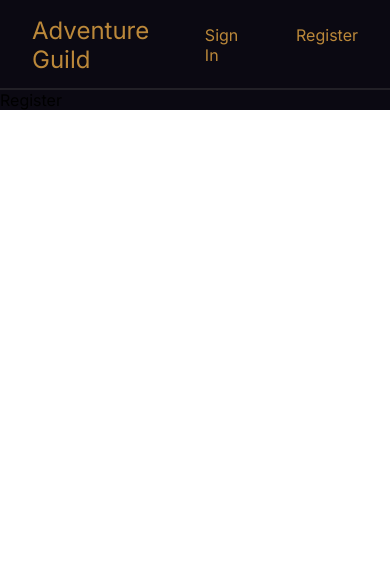
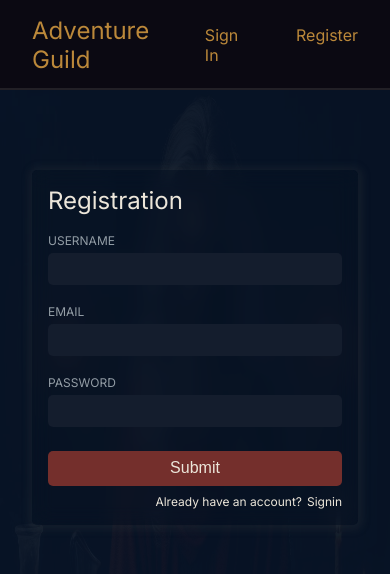
Before and after one commit to dreamlabo/adventureguild, a Next.js app: page /register in a window 390 px wide. Shown: the top 574 px of the page. Built offline with nearby package versions, Linux system fonts and the light colour scheme.

Commit message:
Registration UI styling implemented.

```diff
--- a/src/app/globals.css
+++ b/src/app/globals.css
@@ -9,6 +9,8 @@
 :root {
   --clr-accent-primary: #BB883A;
   --clr-header: #0B0912;
+
+  --clr-background-registration: #081325;
 }
 
 li {
@@ -21,11 +23,11 @@ li {
   margin: 0 auto;
 }
 
-.page-wrapper {
+/* .page-wrapper {
   background: #0B0912;
   width: 100%;
   margin: 0 auto;
-}
+} */
 
 /* .header-wrapper--main {
   display: flex;
@@ -50,3 +52,247 @@ li {
   font-size: 24px;
   padding: 1rem 0;
 } */
+
+/* Registration page */
+.registration-page-wrapper {
+  height: calc(100vh - 61px);
+  min-height: 450px;
+  background: var(--clr-background-registration);
+  display: grid;
+  grid-template-columns: 1fr 1fr;
+  overflow-y: hidden;
+  place-items: center;
+  /* overflow-y: scroll; */
+   /* background: linear-gradient(90deg, rgba(69,71,75,1) 81%, rgba(8,19,37,0.9387955011106005) 100%); */
+}
+
+.imageContainer--background  {
+  display: none;
+}
+
+
+.imageContainer {
+  height: calc(100vh - 61px);
+  min-height: 450px;
+  width: 100%;
+  max-width: 1000px;
+  /* justify-self: end; */
+  object-fit: cover;
+  /* object-position: center; */
+  overflow-y: hidden;
+}
+
+.place-end {
+  /* justify-self: center; */
+  /* z-index: 5; */
+  /* background: linear-gradient(90deg, rgba(69,71,75,1) 81%, rgba(8,19,37,0.9387955011106005) 100%); */
+}
+
+.relative {
+  position: relative;
+}
+
+.absolute {
+  position: absolute;
+  top: 0;
+  left: 0;
+  bottom: 0;
+  right: 0;
+  background: linear-gradient(90deg, rgba(8,19,37, 0.1) 81%, rgba(8,19,37, 1) 100%),
+  linear-gradient(-90deg, rgba(8,19,37, 0.11) 81%, rgba(8,19,37,1) 100%);
+}
+
+
+/* Registration Form */
+
+.form-registration-container {
+  position: relative;
+  width: clamp(300px, 80%, 500px);
+  /* width: 80%;
+  max-width: 500px; */
+  background: #08101F;
+  /* background: rgba(8, 16, 31, 0.1); */
+  backdrop-filter: blur(10px);
+  /* border: 1px solid red; */
+  padding: 1rem 1rem;
+  border-radius: 5px;
+  box-shadow: 1px 1px 8px 4px rgba(67, 68, 70, 0.2)
+}
+
+@media screen and (min-width: 2000px) {
+  .relative {
+      justify-self: end;
+  }
+}
+
+
+
+.form-registration-container::before {
+  content: "";
+  position: absolute;
+  left:-25px;
+  top: -15px;
+  width: 50%;
+  height: 1px;
+  background: #742F2C;
+  /* background: #434446;  */
+  opacity: 0.3;
+}
+
+.form-registration-container::after {
+  content: "";
+  position: absolute;
+  left:-15px;
+  top: -25px;
+  width: 1px;
+  height: 50%;
+  background: #742F2C;
+  /* background: #434446;  */
+  opacity: 0.3 ;
+}
+
+@media screen and (max-width: 650px) {
+  .registration-page-wrapper {
+    position: relative;
+    width: 100%;
+    grid-template-columns: 1fr;
+    /* place-items: center; */
+    /* align-items: flex-start; */
+    /* overflow-y: scroll; */
+  }
+
+  .imageContainer--background {
+    display: block;
+    position: absolute;
+    top: 0;
+    left: 0;
+    opacity: 0.05;
+    width: 100%;
+    /* min-width: 500px; */
+    /* height: 700px; */
+    /* object-fit: cover; */
+    overflow: hidden;
+  }
+
+  .relative {
+    display: none;
+  }
+
+  /* .imageContainer {
+    display: none;
+  } */
+
+  .form-registration-container {
+    width: calc(100% - 4rem);
+
+  }
+
+  .form-registration-container::before,
+  .form-registration-container::after {
+    display: none;
+  }
+
+}
+
+
+
+
+
+.form-registration {
+  display: flex;
+  flex-direction: column;
+
+}
+
+.form-registration-header {
+  padding-bottom: 1.5rem;
+  font-size: 2rem;
+  color: #ECE6DA;
+  font-weight: 400;
+}
+
+.form-registration-label {
+  padding-bottom: 5px;
+  font-size: 0.75rem;
+  font-weight: 400;
+  color: #EFF9FB;
+  text-transform: uppercase;
+  opacity: .6;
+}
+
+.form-registration-input {
+  padding: .5rem .5rem;
+  margin-bottom: 1.2rem;
+  border-radius: 5px;
+  background: #141D2D;
+  border: none;
+  color: #ECE6DA;
+  font-size: 1rem;
+}
+
+.form-registration-button {
+  margin-top: 0.3rem;
+  padding: 0.2rem 1rem;
+  background: #742F2C;
+  border: 2px solid transparent;
+  border-radius: 5px;
+  font-size: 24px;
+  color: #ECE6DA;
+
+}
+
+.form-registration-text--container {
+  display: flex;
+  justify-content: flex-end;
+  align-items: center;;
+  gap: 5px;
+  padding-top: 0.5rem;
+  color: #ECE6DA;
+  font-size: 12px;
+
+}
+
+.form-registration-link-text {
+  color: #ECE6DA;
+  text-decoration: none;
+}
+
+.form-registration-link-text:hover {
+  color: #742F2C;
+  text-decoration: underline;
+  text-decoration-color: #742F2C;
+}
+
+@media screen and (max-width: 400px) {
+
+  .form-registration-container {
+    margin-top: 5rem;
+    align-self: start;
+       background: rgba(8, 16, 31, 0.2);
+       backdrop-filter: blur(10px);
+  }
+
+  .form-registration-header {
+    padding-bottom: 1.1rem;
+
+    font-size: 1.5rem;
+
+  }
+
+  .form-registration-input {
+    padding: .5rem .5rem;
+
+    font-size: 14px;
+  }
+
+  .form-registration-button {
+    margin-top: 0.3rem;
+    padding: 0.4rem 1rem;
+    background: #742F2C;
+    border: 2px solid transparent;
+    border-radius: 5px;
+    font-size: 16px;
+    color: #ECE6DA;
+
+  }
+}
--- a/src/app/register/page.jsx
+++ b/src/app/register/page.jsx
@@ -1,9 +1,31 @@
-
+import Image from "next/image";
+import Link from "next/link";
+import WizardImage from '../../../public/assets/images/wizard-one.jpg';
 
 export default function Register() {
   return (
-    <div className="page-wrapper">
-            Register
-        </div>
+    <div className="registration-page-wrapper">
+      <Image className="imageContainer--background" src={WizardImage} />
+      <div className="relative">
+        <Image className="imageContainer" src={WizardImage} />
+        <div className="absolute"></div>
+      </div>
+      <div className="form-registration-container">
+        <form className="form-registration" action="">
+          <h1 className="form-registration-header">Registration</h1>
+          <label className="form-registration-label" htmlFor="username">Username</label>
+          <input className="form-registration-input" type="text" />
+          <label className="form-registration-label"htmlFor="email">Email</label>
+          <input className="form-registration-input" type="email" />
+          <label className="form-registration-label" htmlFor="password">Password</label>
+          <input className="form-registration-input" type="password" />
+          <button className="form-registration-button">Submit</button>
+          <div className="form-registration-text--container">
+            <p>Already have an account? </p>
+            <Link className="form-registration-link-text" href="signin">Signin</Link>
+          </div>
+        </form>
+      </div>
+    </div>
   )
 }
--- a/src/components/layoutComponents/header/HeaderMain.jsx
+++ b/src/components/layoutComponents/header/HeaderMain.jsx
@@ -6,7 +6,7 @@ import style from './header.module.css';
 
 export default function HeaderMain() {
   return (
-    <div className='page-wrapper'>
+    <div className={style.headerMainWrapper}>
       <header className={style.headerContainerMain}>
           <Link href="/" className={style.headerLogoMain}>Adventure Guild</Link>
           <nav className={style.headerContainerNav}>
--- a/src/components/layoutComponents/header/header.module.css
+++ b/src/components/layoutComponents/header/header.module.css
@@ -1,4 +1,15 @@
+.headerMainWrapper {
+  position: sticky;
+  top: 0;
+  z-index: 10;
+  background: var(--clr-header);
+  /* filter: blur(50px); */
+
+
+}
+
 .headerContainerMain {
+
     display: flex;
     align-items: center;
     position: relative;
```
Also changed, not shown: public/assets/images/wizard-one.jpg (added), src/app/register/page.module.css (added).
